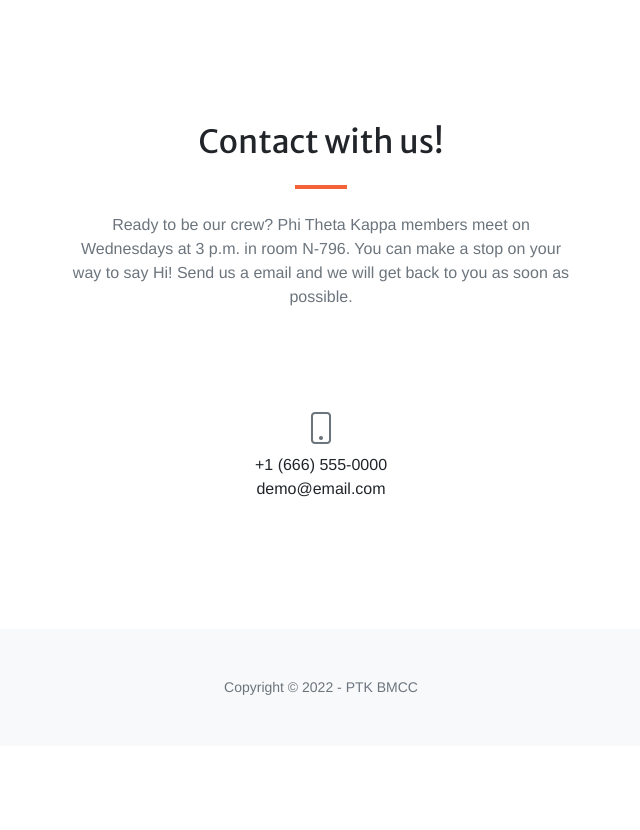
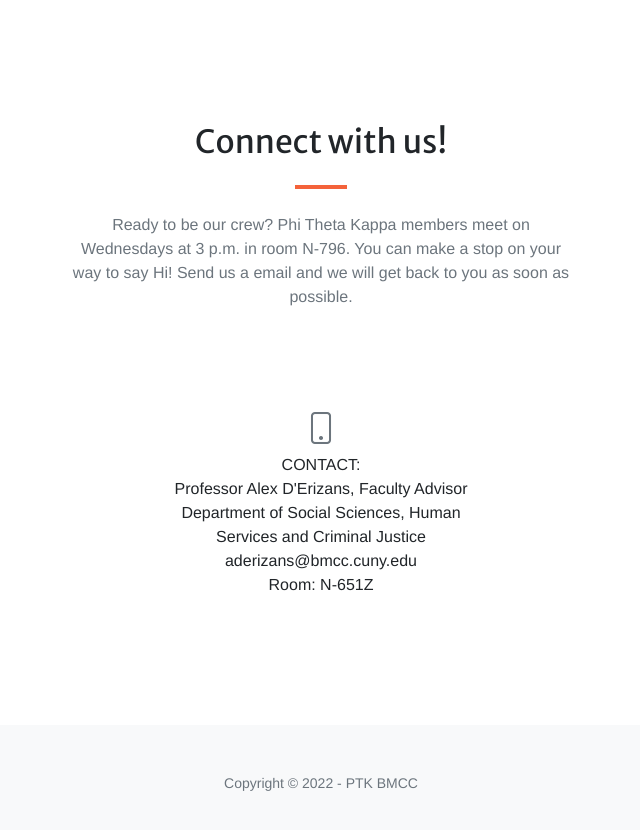
Before and after one commit to BMCCPTK/PTKweb, a plain HTML site: page index.html in a window 1280 px wide. Shown: the part 3500-4330 px from the top of the page, without its empty margins (319-959 px from the left). Before the commit the page ends 4246 px from the top, so only its background shows below. Drawn offline with nearby package versions, Linux system fonts and the light colour scheme; some packages are replaced by stand-ins of ours; a script that the page names is missing.

Commit message:
contact info updated.

```diff
--- a/index.html
+++ b/index.html
@@ -206,7 +206,7 @@
             <div class="container px-4 px-lg-5">
                 <div class="row gx-4 gx-lg-5 justify-content-center">
                     <div class="col-lg-8 col-xl-6 text-center">
-                        <h2 class="mt-0">Contact with us!</h2>
+                        <h2 class="mt-0">Connect with us!</h2>
                         <hr class="divider" />
                         <p class="text-muted mb-5">Ready to be our crew? Phi Theta Kappa members meet on Wednesdays at 3 p.m. in room N-796. You can make a stop on your way to say Hi! Send us a email and we will get back to you as soon as possible.</p>
                     </div>
@@ -221,7 +221,11 @@
                 <div class="row gx-4 gx-lg-5 justify-content-center">
                     <div class="col-lg-4 text-center mb-5 mb-lg-0">
                         <i class="bi-phone fs-2 mb-3 text-muted"></i>
-                        <div>+1 (666) 555-0000<br>demo@email.com</div>
+                        <div>CONTACT:<br>
+                            Professor Alex D'Erizans, Faculty Advisor<br>
+                            Department of Social Sciences, Human Services and Criminal Justice<br>
+                            aderizans@bmcc.cuny.edu<br>
+                            Room: N-651Z</div>
                     </div>
                 </div>
             </div>
```
